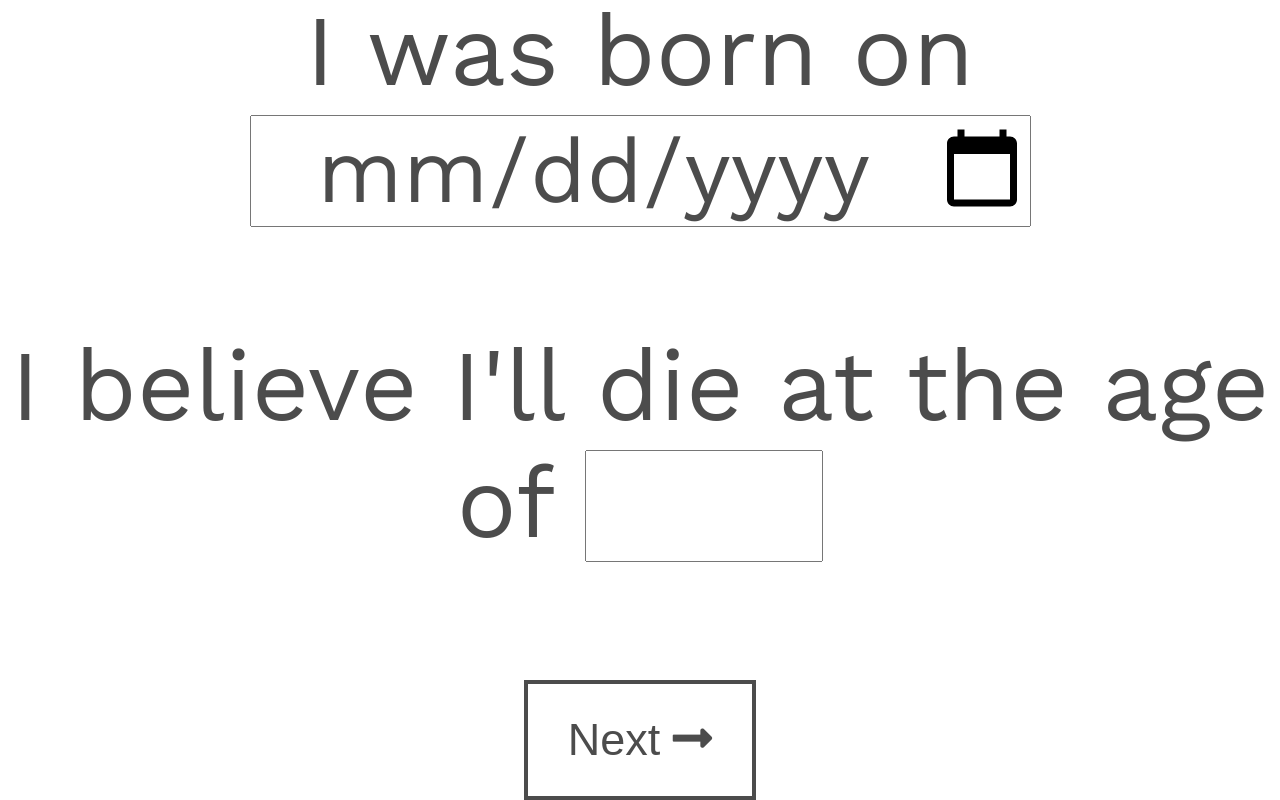
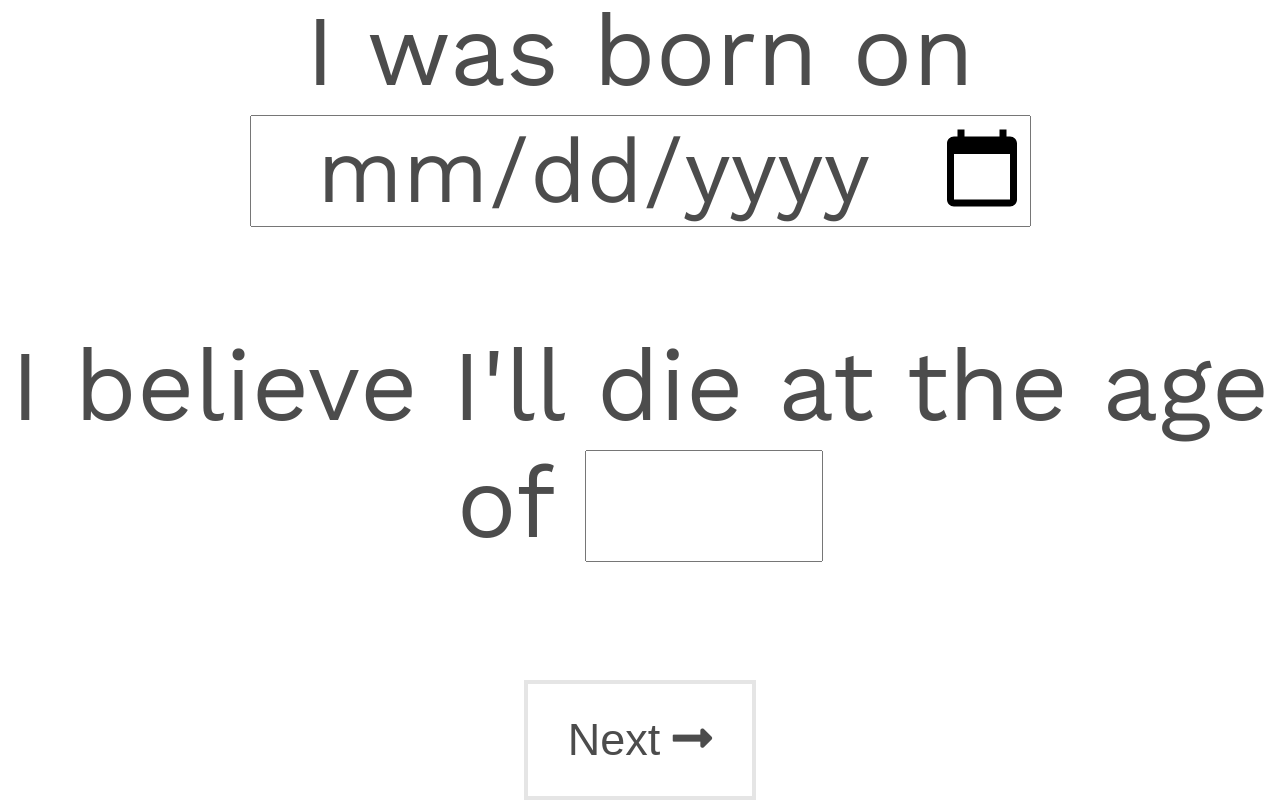
Before and after one commit to gsiou/hourglass, a React (Create React App) app: page / in a window 1280 px wide. Shown: the part 908-1708 px from the top of the page. Built offline with nearby package versions, Linux system fonts and the light colour scheme.

Commit message:
button style

```diff
--- a/src/App.css
+++ b/src/App.css
@@ -87,14 +87,12 @@ html {
   padding-left: 40px;
   padding-right: 40px;
   cursor: pointer;
-  border: 4px solid rgba(0, 0, 0, 0.7);
+  border: 4px solid rgba(0, 0, 0, 0.1);
   color: rgba(0, 0, 0, 0.7);
   font-size: 45px;
 }
 
 .Next:hover {
-  padding-left: 60px;
-  padding-right: 60px;
   border: 4px solid rgba(0, 0, 0, 1);
   transition: all .4s ease-out;
 }
```
